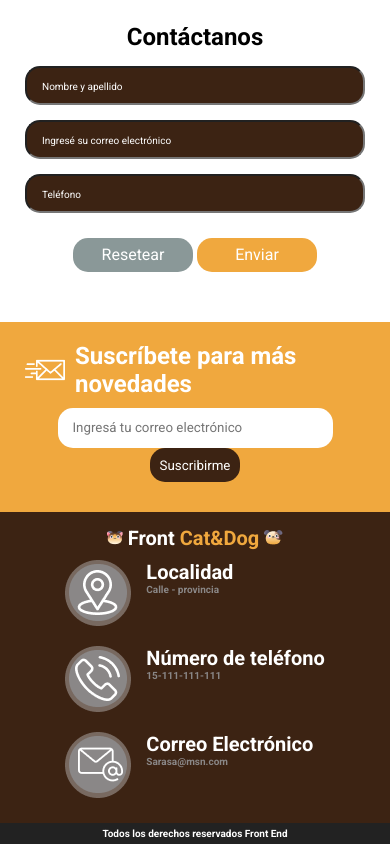
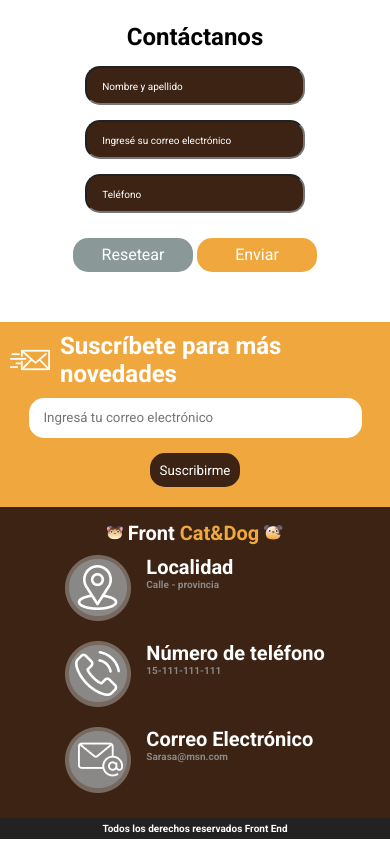
Before and after one commit to MaxiSoriano70/PF-DH-FRONT-END-I-PETSHOP-II, a plain HTML site: page index.html in a window 390 px wide. Shown: the part 1943-2787 px from the top of the page. Drawn offline with Linux system fonts and the light colour scheme.

Commit message:
Responsive formulario de suscripcion y contacto

```diff
--- a/css/style.css
+++ b/css/style.css
@@ -376,12 +376,29 @@ header {
 }
 
 @media screen and (max-width: 420px){
+  .form-contactos form input{
+    width: 90%;
+  }
+
+  .suscribete{
+    padding: 10px;
+  }
+
   .suscribete form{
     display: flex;
     flex-direction: column;
     align-items: center;
     justify-content: center;
     margin: 10px 5px;
+    width: 100%;
+  }
+
+  .suscribete form input{
+    width: 90%;
+  }
+
+  .suscribirme{
+    margin-top: 15px;
   }
 
   .resetear{
```
